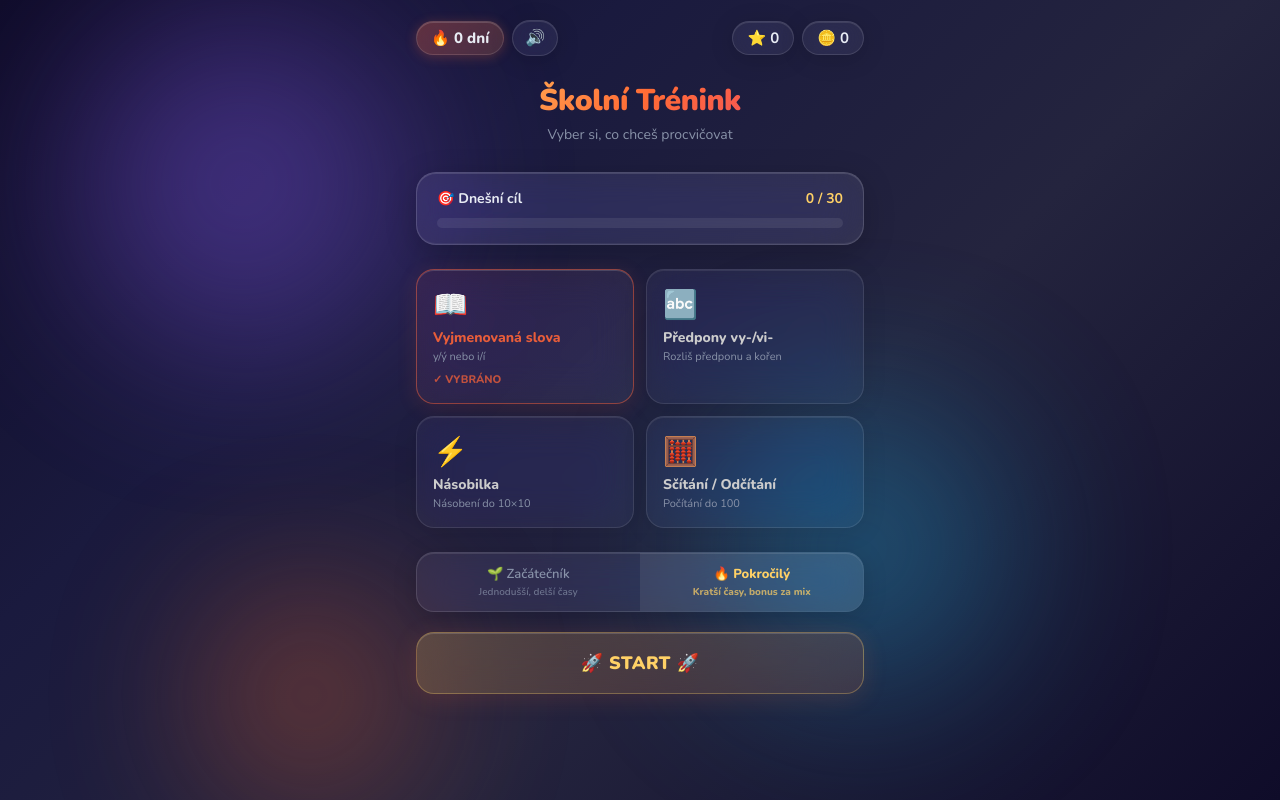
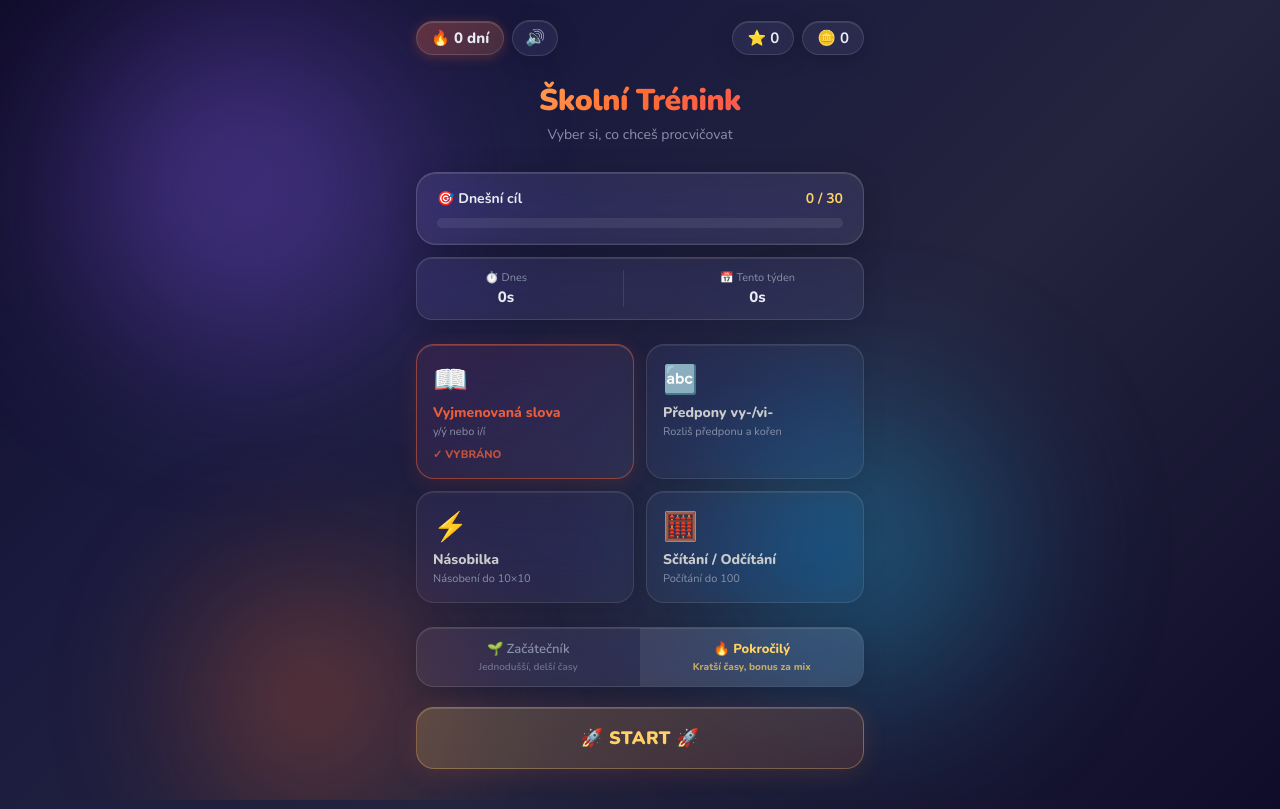
Before and after one commit to Liborio8854/skolni-trenink, a React (Vite) app: page / in a window 1280 px wide. Built offline with nearby package versions, Linux system fonts and the light colour scheme.

Commit message:
Update App.jsx

```diff
--- a/src/App.jsx
+++ b/src/App.jsx
@@ -1,7 +1,7 @@
 import { useState, useEffect, useCallback, useRef } from "react";
 import { CATS, MOTIVACE, SPATNE, ROUND_SIZE } from "./data/constants";
 import { generateQuestions } from "./utils/questions";
-import { glass, glassStrong, glassBadge, bgStyle, wrapStyle, BgBlobs } from "./utils/styles.jsx";
+import { glass, glassStrong, glassBadge, bgStyle, wrapStyle, BgBlobs } from "./utils/styles";
 import { useProgress } from "./hooks/useProgress";
 import { initAudio, playCorrect, playWrong, playTimeout, playResultGreat, playResultOk, playResultBad } from "./utils/sounds";
 import TimerRing from "./components/TimerRing";
@@ -14,7 +14,7 @@ import ConfettiBurst from "./components/ConfettiBurst";
 // ── MAIN APP ────────────────────────────────────────────────────────────────
 
 export default function App() {
-  const { progress, addCorrect, addWrong, addRound, addError, setDifficulty: setDiff, spendCoins } = useProgress();
+  const { progress, addCorrect, addWrong, addRound, addError, setDifficulty: setDiff, spendCoins, startSession, endSession, getTodayTime, getWeekTime, formatTime } = useProgress();
   const [soundOn, setSoundOn] = useState(true);
   const [screen, setScreen] = useState("dashboard");
   const [activeCats, setActiveCats] = useState(["vyjna"]);
@@ -37,6 +37,7 @@ export default function App() {
   const hintRef = useRef(null);
   const skipRef = useRef(null);
   const qRef = useRef(0);
+  const roundCounted = useRef(false);
 
   // Shortcuts to persisted values
   const stars = progress.stars;
@@ -119,6 +120,23 @@ export default function App() {
     return () => clearTimers();
   }, [qIdx, screen]);
 
+  // Track results and play sounds (must be before conditional returns)
+  useEffect(() => {
+    if (screen === "results" && results.length > 0 && !roundCounted.current) {
+      roundCounted.current = true;
+      addRound();
+      endSession();
+      const pct = Math.round((results.filter(r => r.isCorrect).length / ROUND_SIZE) * 100);
+      if (soundOn) {
+        setTimeout(() => {
+          if (pct >= 80) playResultGreat();
+          else if (pct >= 50) playResultOk();
+          else playResultBad();
+        }, 300);
+      }
+    }
+  }, [screen, results]);
+
   const handleAnswer = (idx) => {
     if (answered !== null) return;
     clearTimers();
@@ -177,6 +195,9 @@ export default function App() {
 
   const startRound = () => {
     if (activeCats.length === 0) return;
+    initAudio();
+    startSession();
+    roundCounted.current = false;
     const qs = generateQuestions(activeCats, difficulty);
     setQuestions(qs);
     setQIdx(0);
@@ -282,7 +303,7 @@ export default function App() {
           {/* Daily goal */}
           <div style={{
             ...glassStrong,
-            borderRadius: 20, padding: "16px 20px", marginBottom: 24,
+            borderRadius: 20, padding: "16px 20px", marginBottom: 12,
           }}>
             <div style={{ display: "flex", justifyContent: "space-between", fontSize: 14, fontWeight: 700 }}>
               <span>🎯 Dnešní cíl</span>
@@ -298,6 +319,23 @@ export default function App() {
                 background: "linear-gradient(90deg,#FFD166,#FF6B35)",
                 transition: "width .5s ease",
               }} />
+            </div>
+          </div>
+
+          {/* Time tracking */}
+          <div style={{
+            ...glass,
+            borderRadius: 16, padding: "12px 20px", marginBottom: 24,
+            display: "flex", justifyContent: "space-around",
+          }}>
+            <div style={{ textAlign: "center" }}>
+              <div style={{ fontSize: 11, color: "#8892A8", marginBottom: 2 }}>⏱️ Dnes</div>
+              <div style={{ fontSize: 15, fontWeight: 800, color: "#E8ECF4" }}>{formatTime(getTodayTime())}</div>
+            </div>
+            <div style={{ width: 1, background: "rgba(255,255,255,.1)" }} />
+            <div style={{ textAlign: "center" }}>
+              <div style={{ fontSize: 11, color: "#8892A8", marginBottom: 2 }}>📅 Tento týden</div>
+              <div style={{ fontSize: 15, fontWeight: 800, color: "#E8ECF4" }}>{formatTime(getWeekTime())}</div>
             </div>
           </div>
 
@@ -578,20 +616,6 @@ export default function App() {
 
   // ═════════ RESULTS ═════════
 
-  // Play result sound
-  useEffect(() => {
-    if (screen !== "results" || results.length === 0) return;
-    addRound();
-    const pct = Math.round((results.filter(r => r.isCorrect).length / ROUND_SIZE) * 100);
-    if (soundOn) {
-      setTimeout(() => {
-        if (pct >= 80) playResultGreat();
-        else if (pct >= 50) playResultOk();
-        else playResultBad();
-      }, 300);
-    }
-  }, [screen]);
-
   if (screen === "results") {
     const correct = results.filter(r => r.isCorrect).length;
     const pct = Math.round((correct / ROUND_SIZE) * 100);
```
